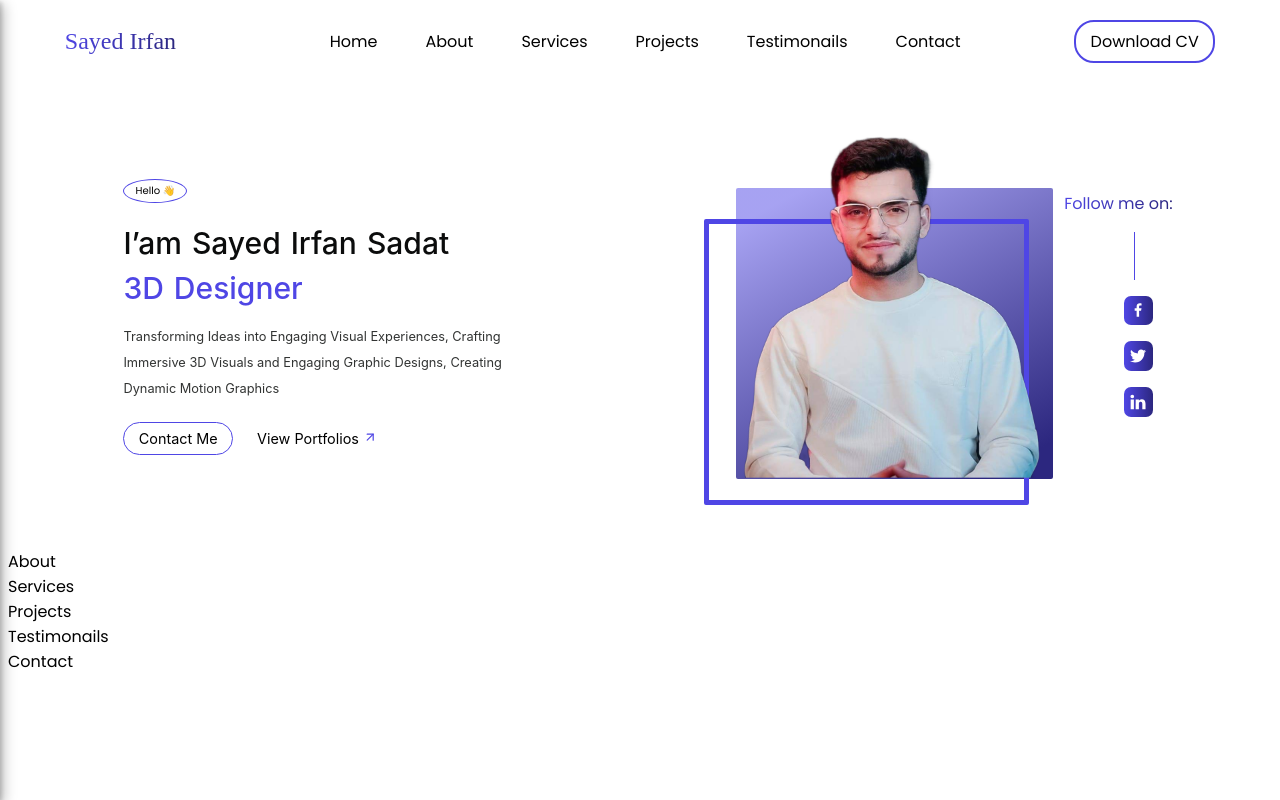
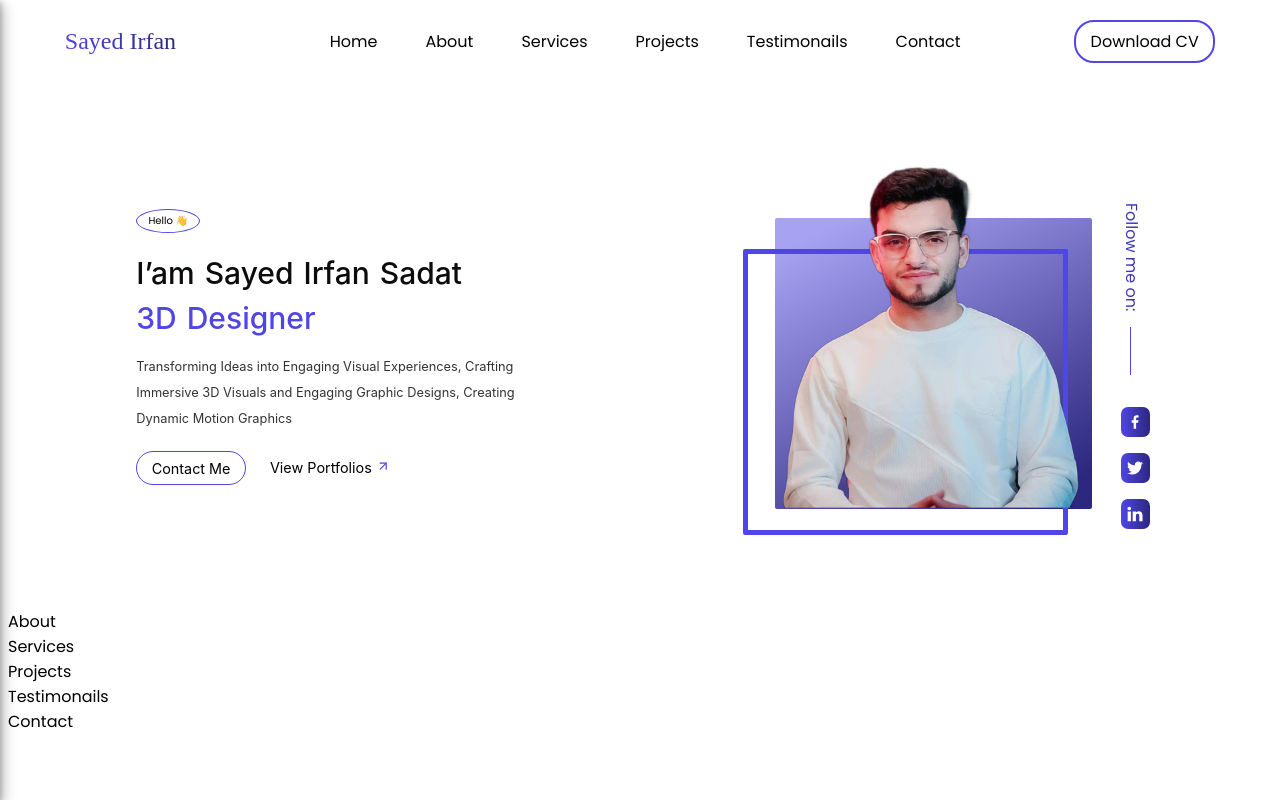
Before and after one commit to zainabturkmen/S-I-S, a React (Create React App) app: page / in a window 1280 px wide. Built offline with nearby package versions, Linux system fonts and the light colour scheme; a web font is replaced by a local one.

Commit message:
adding updates

```diff
--- a/src/components/Hero.js
+++ b/src/components/Hero.js
@@ -245,18 +245,22 @@ const Wrapper = styled.div`
 
     .follow {
       flex-direction: column;
+      gap: 1em;
+      margin-top: 6em;
     }
 
     .p{
-      text-orientation: sideways;
+      writing-mode: vertical-lr;
     }
     ul {
       flex-direction: column;
+      margin-left: -2em;
     }
 
     .line {
       width: 1px;
       height: 3em;
+      margin-left: -.1em;
     }
   }
 
```
